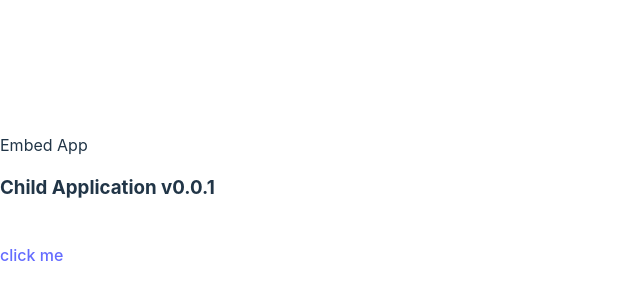
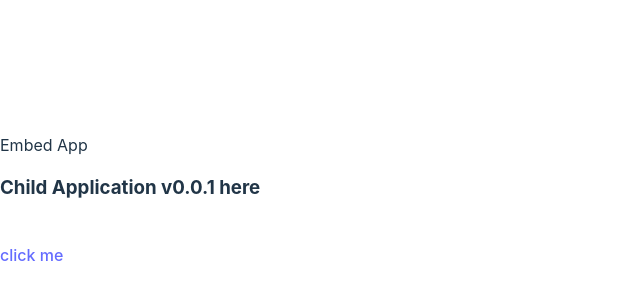
Before and after one commit to sodiumhalogenteam/aa-embed-test, a React (Vite) app in the folder frontend/: page /new-features/ in a window 1280 px wide. Shown: the part 200-500 px from the top of the page, without its empty margins (0-640 px from the left). Built offline with nearby package versions, Linux system fonts and the light colour scheme.

Commit message:
🤞  TRY: test update with root route

```diff
--- a/frontend/src/App.tsx
+++ b/frontend/src/App.tsx
@@ -15,7 +15,7 @@ function App(props: AppProps) {
             path="/"
             element={
               <>
-                <h3>Child Application v{VERSION}</h3>
+                <h3>Child Application v{VERSION} here</h3>
                 <br />
                 <Link to={"/test"}>click me</Link>
               </>
```
